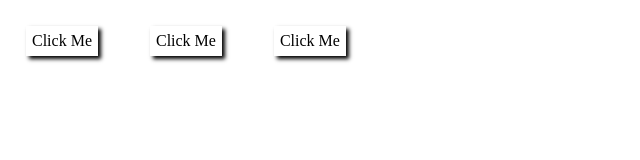
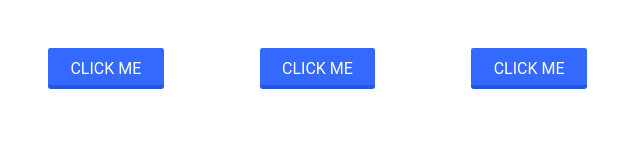
Before and after one commit to ehazell92/DynamicModal, a plain HTML site: page index.html in a window 1280 px wide. Shown: the whole page, without its empty margins (0-640 px from the left). Drawn offline with Linux system fonts and the light colour scheme.

Commit message:
Minimal updates to CSS to present a more 'material' centric display for the buttons.

```diff
--- a/css/dialog.css
+++ b/css/dialog.css
@@ -20,6 +20,8 @@
     .dialog > div {
         margin: 5%;
         padding: 1%;
-        font-size: 2em;
         padding: 2%;
     }
+    #dialogMessage {
+        font-size: 2em;
+    }
--- a/css/main.css
+++ b/css/main.css
@@ -27,3 +27,33 @@ body {
             margin-top: 1%;
             font-size: 4vH;
         }
+
+.bttn{
+    display: inline-block;
+    padding:0.7em 1.4em;
+    cursor: pointer;
+    border-radius:0.15em;
+    box-sizing: border-box;
+    text-decoration:none;
+    font-family:'Roboto',sans-serif;
+    text-transform:uppercase;
+    font-weight:400;
+    color:#FFFFFF;
+    background-color:#3369ff;
+    box-shadow:inset 0 -0.6em 0 -0.35em rgba(0,0,0,0.17);
+    text-align:center;
+    position:relative;
+}
+    .bttnA{
+        margin: 3em !important;
+    }
+    .bttnB {
+        margin: 1em !important;
+    }
+.bttn:active{ top: 0.1em; }
+@media all and (max-width:30em){
+    .buttonb {
+        display: block;
+        margin: 0.4em auto;
+    }
+}
--- a/js/dialogComponent.js
+++ b/js/dialogComponent.js
@@ -1,7 +1,7 @@
 function dialogEvent(pck){
     let m = pck.getAttribute("data").split(',');
     document.getElementById('resultMessage').innerText = "";
-    document.getElementById('modal').innerHTML = `<div id="dropShadow" class="displayNone dropShadow"></div><div id="dialog" class="displayNone dialog"><div id="dialogMessage">` + m[0] + `</div><div class="dialogButton"><div class="buttonC" onclick="dialogReceipt(0);">` + m[1] + `</div><div class="buttonC" onclick="dialogReceipt(1);">` + m[2] +`</div></div></div>`
+    document.getElementById('modal').innerHTML = `<div id="dropShadow" class="displayNone dropShadow"></div><div id="dialog" class="displayNone dialog"><div id="dialogMessage">` + m[0] + `</div><div class="dialogButton"><div class="bttn bttnB" onclick="dialogReceipt(0);">` + m[1] + `</div><div class="bttn bttnB" onclick="dialogReceipt(1);">` + m[2] +`</div></div></div>`
     toggleDialog();
 }
 
--- a/js/main.js
+++ b/js/main.js
@@ -14,7 +14,7 @@ function buildButtons(btns) {
         document.body.innerHTML = "<div id='modal'></div>" + document.body.innerHTML;
         let buttonString = "";
         for (let i = 0; i < btns.length; i++) {
-            buttonString += '<div class="buttonC" data="' + btns[i].toString() + '" onclick="dialogEvent(this);">Click Me</div>';
+            buttonString += '<div class="bttn bttnA" data="' + btns[i].toString() + '" onclick="dialogEvent(this);">Click Me</div>';
         }
         document.getElementById("mainComponent").innerHTML = buttonString + document.getElementById("mainComponent").innerHTML + "<div id='resultMessage'></div>";
     } else {
```
